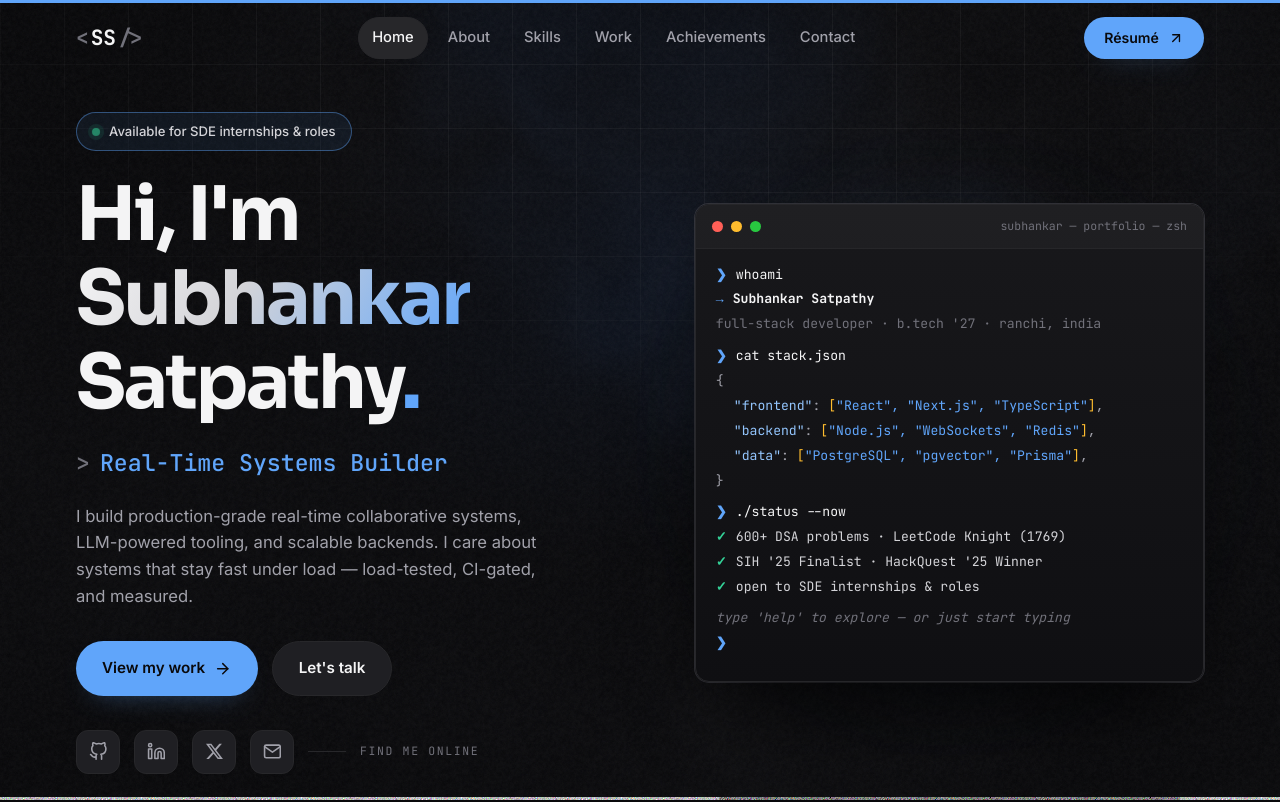
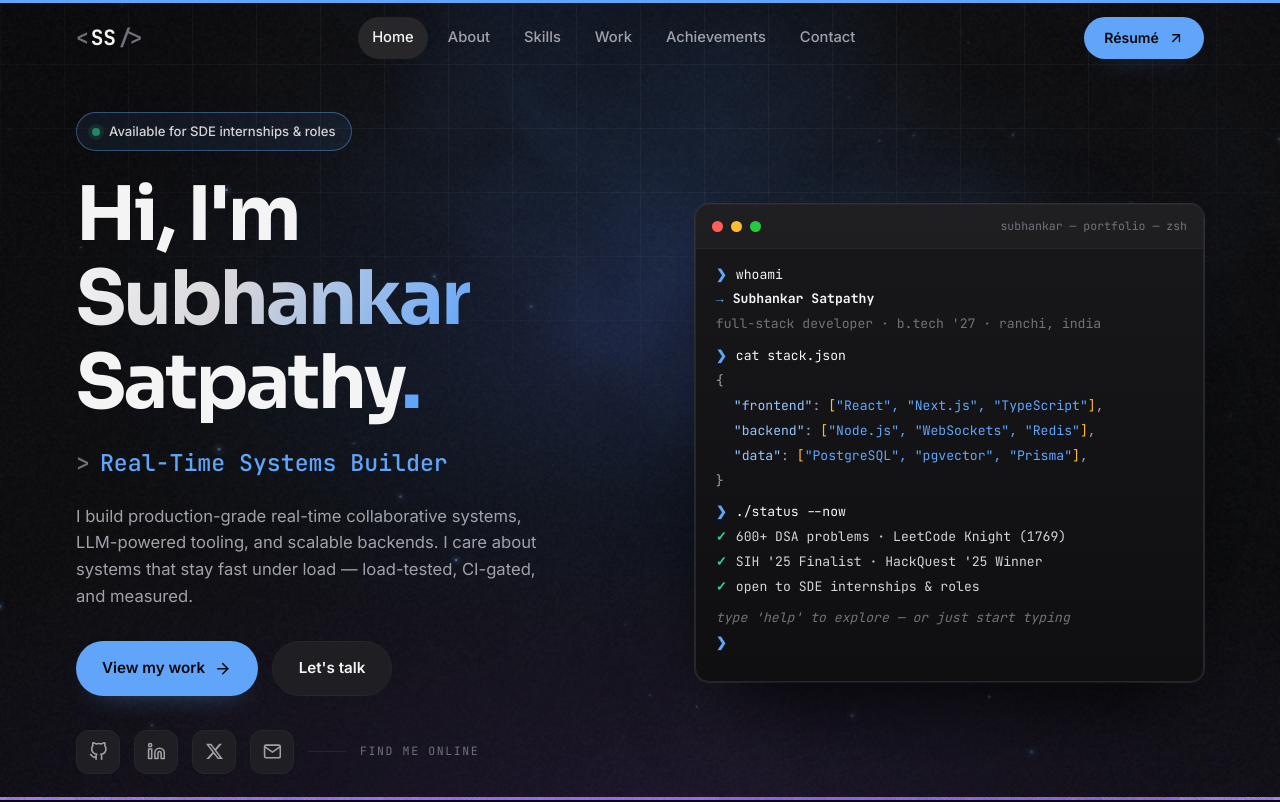
Before and after one commit to suwubh/My-portfolio, a React (Vite) app: page / in a window 1280 px wide. Shown: the top 802 px of the page. Built offline with nearby package versions, Linux system fonts and the light colour scheme; the HTML template or start-up script is replaced by a standard one.

Commit message:
Change background

```diff
--- a/src/components/Background.jsx
+++ b/src/components/Background.jsx
@@ -1,11 +1,27 @@
 import React from "react";
+import { motion, useScroll, useSpring, useTransform } from "framer-motion";
 import ShaderBackground from "./ShaderBackground";
+import ParticleLayer from "./ParticleLayer";
 
-// shader nebula + grid/grain overlays, pinned behind everything
+// shader nebula + particles + scroll tints + grid/grain — pinned behind everything.
+// As the user scrolls, a blue bloom at the top fades out and a violet bloom
+// at the bottom fades in, tying each section to a distinct mood.
 function Background() {
+  const { scrollYProgress } = useScroll();
+
+  // smooth out the raw scroll value so the tint transitions feel organic
+  const smooth = useSpring(scrollYProgress, { stiffness: 50, damping: 20 });
+
+  const blueOp   = useTransform(smooth, [0,   0.55], [1, 0]);
+  const purpleOp = useTransform(smooth, [0.4, 1   ], [0, 1]);
+
   return (
     <div className="bg-layer" aria-hidden="true">
       <ShaderBackground />
+      <ParticleLayer />
+      {/* scroll-driven colour tint overlays */}
+      <motion.div className="bg-tint bg-tint--blue"   style={{ opacity: blueOp   }} />
+      <motion.div className="bg-tint bg-tint--purple" style={{ opacity: purpleOp }} />
       <div className="bg-grid" />
       <div className="bg-grain" />
     </div>
--- /dev/null
+++ b/src/components/ParticleLayer.jsx
@@ -0,0 +1,122 @@
+import React, { useEffect, useRef } from "react";
+
+// Soft glowing particles drifting slowly across the fixed background.
+// 2D canvas only — no WebGL, no deps.
+// Pauses on hidden tabs, respects prefers-reduced-motion, halves
+// particle count on narrow viewports for mobile perf.
+function ParticleLayer() {
+  const canvasRef = useRef(null);
+
+  useEffect(() => {
+    const canvas = canvasRef.current;
+    if (!canvas) return;
+    if (window.matchMedia("(prefers-reduced-motion: reduce)").matches) return;
+
+    const ctx = canvas.getContext("2d");
+    let raf;
+    let running = true;
+
+    const COUNT = window.innerWidth < 680 ? 26 : 52;
+
+    const resize = () => {
+      canvas.width  = window.innerWidth;
+      canvas.height = window.innerHeight;
+    };
+    resize();
+
+    // Each particle: position, velocity, radius, base alpha, pulse phase + speed
+    const particles = Array.from({ length: COUNT }, () => ({
+      x:     Math.random() * canvas.width,
+      y:     Math.random() * canvas.height,
+      vx:    (Math.random() - 0.5) * 0.28,
+      vy:    (Math.random() - 0.5) * 0.28,
+      r:     Math.random() * 1.5 + 0.5,
+      alpha: Math.random() * 0.20 + 0.06,
+      phase: Math.random() * Math.PI * 2,
+      speed: Math.random() * 0.018 + 0.006,
+    }));
+
+    let frame = 0;
+
+    const tick = () => {
+      if (!running) return;
+      ctx.clearRect(0, 0, canvas.width, canvas.height);
+      frame++;
+
+      for (const p of particles) {
+        // drift
+        p.x += p.vx;
+        p.y += p.vy;
+
+        // wrap edges
+        if (p.x < -12) p.x = canvas.width  + 12;
+        else if (p.x > canvas.width  + 12) p.x = -12;
+        if (p.y < -12) p.y = canvas.height + 12;
+        else if (p.y > canvas.height + 12) p.y = -12;
+
+        // pulsing opacity
+        const pulse = 0.55 + 0.45 * Math.sin(frame * p.speed + p.phase);
+        const a     = p.alpha * pulse;
+
+        // outer glow halo
+        const g = ctx.createRadialGradient(p.x, p.y, 0, p.x, p.y, p.r * 5);
+        g.addColorStop(0, `rgba(96,165,250,${a})`);
+        g.addColorStop(1,  "rgba(96,165,250,0)");
+        ctx.beginPath();
+        ctx.arc(p.x, p.y, p.r * 5, 0, Math.PI * 2);
+        ctx.fillStyle = g;
+        ctx.fill();
+
+        // hard core dot (slightly cooler blue-white)
+        ctx.beginPath();
+        ctx.arc(p.x, p.y, p.r, 0, Math.PI * 2);
+        ctx.fillStyle = `rgba(191,219,254,${Math.min(a * 2.2, 0.9)})`;
+        ctx.fill();
+      }
+
+      raf = requestAnimationFrame(tick);
+    };
+
+    raf = requestAnimationFrame(tick);
+
+    const onResize = () => {
+      canvas.width  = window.innerWidth;
+      canvas.height = window.innerHeight;
+    };
+    window.addEventListener("resize", onResize, { passive: true });
+
+    const onVisibility = () => {
+      if (document.hidden) {
+        running = false;
+        cancelAnimationFrame(raf);
+      } else {
+        running = true;
+        raf = requestAnimationFrame(tick);
+      }
+    };
+    document.addEventListener("visibilitychange", onVisibility);
+
+    return () => {
+      running = false;
+      cancelAnimationFrame(raf);
+      window.removeEventListener("resize", onResize);
+      document.removeEventListener("visibilitychange", onVisibility);
+    };
+  }, []);
+
+  return (
+    <canvas
+      ref={canvasRef}
+      style={{
+        position:      "absolute",
+        inset:         0,
+        width:         "100%",
+        height:        "100%",
+        pointerEvents: "none",
+      }}
+      aria-hidden="true"
+    />
+  );
+}
+
+export default ParticleLayer;
--- a/src/components/ShaderBackground.jsx
+++ b/src/components/ShaderBackground.jsx
@@ -59,15 +59,19 @@ void main() {
   vec3 deep   = vec3(0.070, 0.070, 0.080);
   vec3 zinc   = vec3(0.150, 0.150, 0.165);
   vec3 blue   = vec3(0.235, 0.510, 0.965);
+  vec3 violet = vec3(0.52,  0.33,  0.95);
 
   vec3 col = bg;
   col = mix(col, deep, clamp(q.x * 0.75, 0.0, 1.0));
   col = mix(col, zinc, smoothstep(0.30, 1.15, f) * 0.28);
-  col = mix(col, blue, smoothstep(0.58, 1.24, q.y + f * 0.4) * 0.12);
+  // boosted from 0.12 → 0.20 so the nebula reads clearly
+  col = mix(col, blue, smoothstep(0.58, 1.24, q.y + f * 0.4) * 0.20);
 
-  // subtle cursor response
+  // cursor bloom — visible glow that follows the mouse
+  // radius expanded (0.32→0.50) and intensity tripled (0.035→0.11)
   float md = distance(uv, u_mouse);
-  col += blue * 0.035 * smoothstep(0.32, 0.0, md);
+  col += blue   * 0.11 * smoothstep(0.50, 0.0, md);
+  col += violet * 0.04 * smoothstep(0.26, 0.0, md);
 
   // vignette
   float vig = smoothstep(1.25, 0.25, length(uv - 0.5));
@@ -142,8 +146,8 @@ function ShaderBackground() {
     gl.enableVertexAttribArray(aPos);
     gl.vertexAttribPointer(aPos, 2, gl.FLOAT, false, 0, 0);
 
-    const uTime = gl.getUniformLocation(program, "u_time");
-    const uRes = gl.getUniformLocation(program, "u_resolution");
+    const uTime  = gl.getUniformLocation(program, "u_time");
+    const uRes   = gl.getUniformLocation(program, "u_resolution");
     const uMouse = gl.getUniformLocation(program, "u_mouse");
 
     const SCALE = 0.5; // render at half-res — the field is soft, upscaling is invisible
@@ -152,10 +156,10 @@ function ShaderBackground() {
     let running = true;
 
     const resize = () => {
-      const w = Math.max(1, Math.floor(window.innerWidth * SCALE));
+      const w = Math.max(1, Math.floor(window.innerWidth  * SCALE));
       const h = Math.max(1, Math.floor(window.innerHeight * SCALE));
       if (canvas.width !== w || canvas.height !== h) {
-        canvas.width = w;
+        canvas.width  = w;
         canvas.height = h;
         gl.viewport(0, 0, w, h);
       }
@@ -179,8 +183,8 @@ function ShaderBackground() {
       mouse.x += (mouse.tx - mouse.x) * 0.05;
       mouse.y += (mouse.ty - mouse.y) * 0.05;
       const t = reduce ? 8 : (now - start) / 1000;
-      gl.uniform1f(uTime, t);
-      gl.uniform2f(uRes, canvas.width, canvas.height);
+      gl.uniform1f(uTime,  t);
+      gl.uniform2f(uRes,   canvas.width, canvas.height);
       gl.uniform2f(uMouse, mouse.x, mouse.y);
       gl.drawArrays(gl.TRIANGLES, 0, 3);
       if (!reduce) raf = requestAnimationFrame(render);
--- a/src/style.css
+++ b/src/style.css
@@ -62,6 +62,30 @@
   animation: drift 30s ease-in-out infinite;
 }
 
+.bg-tint {
+  position: absolute;
+  inset: 0;
+  pointer-events: none;
+}
+
+/* hero / top of page: cool blue radial rising from the top edge */
+.bg-tint--blue {
+  background: radial-gradient(
+    ellipse 110% 55% at 50% 0%,
+    rgba(96, 165, 250, 0.09),
+    transparent 68%
+  );
+}
+
+/* contact / bottom of page: violet radial rising from the bottom edge */
+.bg-tint--purple {
+  background: radial-gradient(
+    ellipse 110% 55% at 50% 100%,
+    rgba(139, 92, 246, 0.11),
+    transparent 68%
+  );
+}
+
 .bg-canvas {
   position: absolute;
   inset: 0;
```
